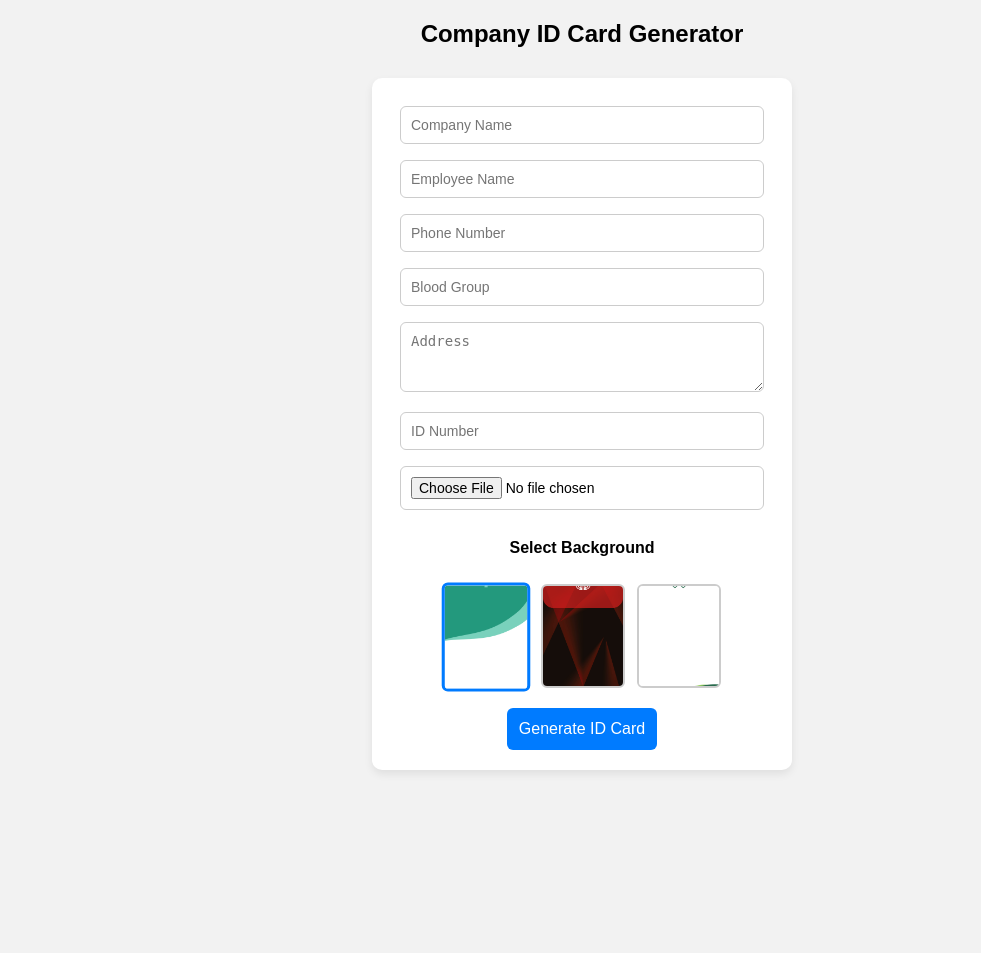
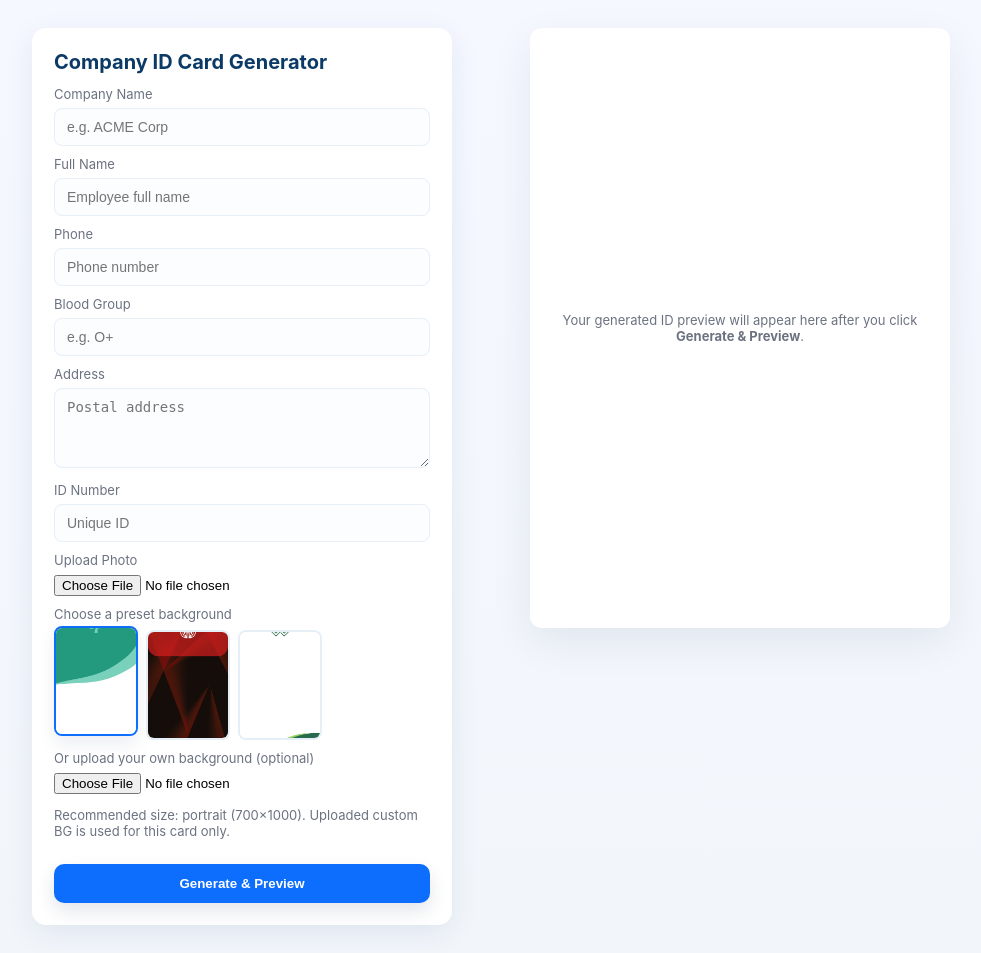
Before and after one commit to JO-GitHub23/ID_Card_Generator, a Flask app: page / in a window 1280 px wide. Shown: the whole page, without its empty margins (58-1039 px from the left). Before the commit the page ends 772 px from the top, so only its background shows below. Run offline with Flask 3, Linux system fonts and the light colour scheme.

Commit message:
Code corrected

```diff
--- a/app.py
+++ b/app.py
@@ -1,50 +1,102 @@
-from flask import Flask, render_template, request, send_file
+from flask import Flask, render_template, request, redirect, url_for
+from werkzeug.utils import secure_filename
 import os
 from id_card_generator import generate_id_card
 
-app = Flask(__name__, template_folder="templates", static_folder="static")
+app = Flask(__name__)
 
+# Folders
+ROOT = os.path.dirname(os.path.abspath(__file__))
+STATIC = os.path.join(ROOT, "static")
+BG_FOLDER = os.path.join(STATIC, "backgrounds")
+GEN_FOLDER = os.path.join(STATIC, "generated")
+FONT_FOLDER = os.path.join(STATIC, "fonts")
 
-# Ensure required folders exist
-os.makedirs(os.path.join("static", "generated"), exist_ok=True)
-os.makedirs(os.path.join("static", "backgrounds"), exist_ok=True)
-os.makedirs(os.path.join("static", "fonts"), exist_ok=True)
+# Ensure folders exist
+os.makedirs(BG_FOLDER, exist_ok=True)
+os.makedirs(GEN_FOLDER, exist_ok=True)
+os.makedirs(FONT_FOLDER, exist_ok=True)
+
+ALLOWED_IMG = {".png", ".jpg", ".jpeg", ".webp"}
+
+def allowed_file(filename):
+    ext = os.path.splitext(filename)[1].lower()
+    return ext in ALLOWED_IMG
 
 @app.route("/")
 def index():
-    bg_folder = os.path.join(app.root_path, "static", "backgrounds")
-    bg_files = [f for f in os.listdir(bg_folder) if f.lower().endswith(('.png', '.jpg', '.jpeg'))]
-    bg_files.sort()
-    return render_template("index.html", bg_files=bg_files)
+    bg_files = sorted([f for f in os.listdir(BG_FOLDER) if f.lower().endswith((".png", ".jpg", ".jpeg", ".webp"))])
+    return render_template("index.html", bg_files=bg_files, preview_file=None)
 
 @app.route("/generate", methods=["POST"])
 def generate():
     try:
-        company = request.form["company"]
-        name = request.form["name"]
-        phone = request.form["phone"]
-        blood = request.form["blood"]
-        address = request.form["address"]
-        id_no = request.form["id_no"]
-        bg_name = request.form["bg_name"]
+        # form fields
+        company = request.form.get("company", "").strip()
+        name = request.form.get("name", "").strip()
+        phone = request.form.get("phone", "").strip()
+        blood = request.form.get("blood", "").strip()
+        address = request.form.get("address", "").strip()
+        id_no = request.form.get("id_no", "").strip()
+        selected_bg = request.form.get("bg_name", "")
 
-        # Save photo
-        photo = request.files["photo"]
-        photo_ext = os.path.splitext(photo.filename)[1]
-        photo_path = os.path.join("static", "generated", f"{id_no}_photo{photo_ext}")
+        # validate required
+        if not (company and name and id_no):
+            return "Company, Name and ID are required", 400
+
+        # photo upload
+        photo = request.files.get("photo")
+        if not photo or photo.filename == "":
+            return "Please upload a photo", 400
+        if not allowed_file(photo.filename):
+            return "Photo file type not allowed", 400
+
+        photo_filename = secure_filename(f"{id_no}_photo{os.path.splitext(photo.filename)[1]}")
+        photo_path = os.path.join(GEN_FOLDER, photo_filename)
         photo.save(photo_path)
 
-        bg_path = os.path.join("static", "backgrounds", bg_name)
-        if not os.path.exists(bg_path):
-            return f"Background '{bg_name}' not found.", 400
+        # custom background upload (preferred if present)
+        custom_bg = request.files.get("custom_bg")
+        bg_path = None
+        if custom_bg and custom_bg.filename != "":
+            if not allowed_file(custom_bg.filename):
+                return "Background file type not allowed", 400
+            custom_fname = secure_filename(f"{id_no}_bg{os.path.splitext(custom_bg.filename)[1]}")
+            bg_path = os.path.join(GEN_FOLDER, custom_fname)
+            custom_bg.save(bg_path)
+        else:
+            # use selected preset
+            if not selected_bg:
+                return "No background selected", 400
+            preset_path = os.path.join(BG_FOLDER, secure_filename(selected_bg))
+            if not os.path.exists(preset_path):
+                return f"Preset background not found: {selected_bg}", 400
+            bg_path = preset_path
 
-        # Generate ID Card
-        output_file = generate_id_card(company, name, phone, blood, address, id_no, photo_path, bg_path)
+        # Generate ID card (returns full path)
+        output_path = generate_id_card(
+            company=company,
+            name=name,
+            phone=phone,
+            blood=blood,
+            address=address,
+            id_no=id_no,
+            photo_path=photo_path,
+            bg_path=bg_path,
+            output_dir=GEN_FOLDER
+        )
 
-        return send_file(output_file, as_attachment=True)
+        # For preview on same page, we pass relative path under static/
+        preview_rel = os.path.relpath(output_path, STATIC).replace("\\", "/")  # e.g. generated/name_id_card.png
+
+        # list backgrounds again for template
+        bg_files = sorted([f for f in os.listdir(BG_FOLDER) if f.lower().endswith((".png", ".jpg", ".jpeg", ".webp"))])
+
+        return render_template("index.html", bg_files=bg_files, preview_file=preview_rel, download_name=os.path.basename(output_path))
 
     except Exception as e:
-        return f"Error: {e}", 500
+        # debug info while developing — in production you'd hide this
+        return render_template("error.html", error=str(e)), 500
 
 if __name__ == "__main__":
     port = int(os.environ.get("PORT", 5000))
--- a/templates/index.HTML
+++ b/templates/index.HTML
@@ -1,54 +1,157 @@
 <!DOCTYPE html>
-<html>
+<html lang="en">
 <head>
   <meta charset="utf-8" />
-  <title>ID Card Generator</title>
+  <title>ID Card Generator — Joel</title>
+  <link rel="icon" href="{{ url_for('static', filename='favicon.ico') }}" type="image/x-icon" />
+  <meta name="viewport" content="width=device-width,initial-scale=1" />
   <style>
-    body { font-family: Arial, sans-serif; background: #f2f2f2; text-align: center; }
-    form { background: white; padding: 20px; margin: 30px auto; width: 380px; border-radius: 10px; box-shadow: 0 4px 8px rgba(0,0,0,0.08); }
-    input, textarea { width: 90%; padding: 10px; margin: 8px 0; border-radius: 6px; border: 1px solid #ccc; font-size: 14px; }
-    button { background: #007bff; color: white; padding: 12px; border: none; border-radius: 6px; cursor: pointer; font-size: 16px; }
-    button:hover { background: #0056b3; }
-    .bg-preview { display:flex; flex-wrap:wrap; justify-content:center; margin:12px 0; }
-    .bg-preview img { width:80px; height:100px; margin:6px; border-radius:6px; border:2px solid #ccc; cursor:pointer; object-fit:cover; transition: .15s; }
-    .bg-preview img.selected { border:3px solid #007bff; transform: scale(1.03); }
+    :root{
+      --accent:#0d6efd;
+      --card-bg:#fff;
+      --muted:#6b7280;
+    }
+    *{box-sizing:border-box}
+    body{
+      font-family: Inter, system-ui, -apple-system, "Segoe UI", Roboto, "Helvetica Neue", Arial;
+      background: linear-gradient(180deg,#f5f8ff 0%, #f2f6fb 100%);
+      margin:0; min-height:100vh; display:flex; align-items:center; justify-content:center; padding:28px;
+    }
+    .container{
+      display:flex; gap:28px; align-items:flex-start; max-width:1100px; width:100%;
+    }
+    .form-card{
+      background:var(--card-bg); border-radius:14px; padding:22px; box-shadow:0 8px 30px rgba(13,40,85,0.08);
+      width:420px; transition:transform .18s ease;
+    }
+    .form-card h2{margin:0 0 12px 0; font-size:20px; color:#0b3a66}
+    .field{margin:10px 0}
+    input[type=text], textarea, select{
+      width:100%; padding:10px 12px; border-radius:8px; border:1px solid #e6eef8; font-size:14px;
+      background:#fbfdff;
+    }
+    textarea{min-height:80px; resize:vertical}
+    label.small{font-size:13px; color:var(--muted); margin-bottom:6px; display:block}
+    .bg-preview{display:flex; gap:8px; flex-wrap:wrap; margin-top:8px}
+    .bg-preview img{width:84px; height:110px; object-fit:cover; border-radius:8px; cursor:pointer; border:2px solid #e6eef8; transition:transform .15s, border-color .15s}
+    .bg-preview img.selected{border-color:var(--accent); transform:translateY(-4px); box-shadow:0 8px 18px rgba(13,40,85,0.08)}
+    .muted{color:var(--muted); font-size:13px}
+    button.cta{
+      margin-top:12px; width:100%; padding:12px; background:var(--accent); color:white; border:none; border-radius:10px;
+      font-weight:600; cursor:pointer; box-shadow:0 8px 18px rgba(13,40,85,0.12); transition:transform .12s;
+    }
+    button.cta:hover{transform:translateY(-3px)}
+    /* preview column */
+    .preview-panel{
+      width:520px; display:flex; flex-direction:column; gap:10px; align-items:center;
+    }
+    .preview-box{
+      width:420px; height:600px; border-radius:12px; background:#fff; box-shadow:0 14px 40px rgba(11,36,66,0.08); display:flex;
+      align-items:center; justify-content:center; padding:14px; position:relative; overflow:hidden;
+    }
+    .preview-box img{max-width:100%; max-height:100%; border-radius:6px; opacity:0; transform:translateY(8px) scale(.99); transition:all .35s ease}
+    .preview-box img.visible{opacity:1; transform:translateY(0) scale(1)}
+    .download-row{display:flex; gap:8px; width:100%; justify-content:center}
+    a.download-btn{padding:10px 18px; border-radius:8px; background:#0b6df0; color:white; text-decoration:none; font-weight:600}
+    .note{font-size:13px; color:var(--muted); text-align:center}
+    @media(max-width:960px){ .container{flex-direction:column; align-items:center} .preview-panel{width:100%} .form-card{width:100%; max-width:520px} }
   </style>
+</head>
+<body>
+  <div class="container">
+    <div class="form-card">
+      <h2>Company ID Card Generator</h2>
+      <form action="{{ url_for('generate') }}" method="post" enctype="multipart/form-data">
+        <div class="field">
+          <label class="small">Company Name</label>
+          <input type="text" name="company" placeholder="e.g. ACME Corp" required>
+        </div>
+
+        <div class="field">
+          <label class="small">Full Name</label>
+          <input type="text" name="name" placeholder="Employee full name" required>
+        </div>
+
+        <div class="field">
+          <label class="small">Phone</label>
+          <input type="text" name="phone" placeholder="Phone number">
+        </div>
+
+        <div class="field">
+          <label class="small">Blood Group</label>
+          <input type="text" name="blood" placeholder="e.g. O+">
+        </div>
+
+        <div class="field">
+          <label class="small">Address</label>
+          <textarea name="address" placeholder="Postal address"></textarea>
+        </div>
+
+        <div class="field">
+          <label class="small">ID Number</label>
+          <input type="text" name="id_no" placeholder="Unique ID" required>
+        </div>
+
+        <div class="field">
+          <label class="small">Upload Photo</label>
+          <input type="file" name="photo" accept="image/*" required>
+        </div>
+
+        <div class="field">
+          <label class="small">Choose a preset background</label>
+          <div class="bg-preview">
+            {% for bg in bg_files %}
+              <img src="{{ url_for('static', filename='backgrounds/' + bg) }}" data-name="{{ bg }}" onclick="selectBg('{{ bg }}', this)" title="{{ bg }}">
+            {% endfor %}
+          </div>
+          <input type="hidden" id="bg_name" name="bg_name" value="{{ bg_files[0] if bg_files else '' }}">
+        </div>
+
+        <div class="field">
+          <label class="small">Or upload your own background (optional)</label>
+          <input type="file" name="custom_bg" accept="image/*">
+          <p class="muted">Recommended size: portrait (700×1000). Uploaded custom BG is used for this card only.</p>
+        </div>
+
+        <button class="cta" type="submit">Generate & Preview</button>
+      </form>
+    </div>
+
+    <div class="preview-panel">
+      <div class="preview-box" aria-live="polite">
+        {% if preview_file %}
+          <img id="previewImage" src="{{ url_for('static', filename=preview_file) }}" class="visible" alt="ID preview">
+        {% else %}
+          <div class="note">Your generated ID preview will appear here after you click <strong>Generate & Preview</strong>.</div>
+        {% endif %}
+      </div>
+
+      {% if preview_file %}
+        <div class="download-row">
+          <a class="download-btn" href="{{ url_for('static', filename=preview_file) }}" download="{{ download_name }}">Download ID Card</a>
+        </div>
+      {% endif %}
+    </div>
+  </div>
+
   <script>
-    function selectBg(name, el) {
+    // select first preset bg visually on load
+    document.addEventListener('DOMContentLoaded', function(){
+      const imgs = document.querySelectorAll('.bg-preview img');
+      if(imgs.length>0){
+        imgs[0].classList.add('selected');
+        document.getElementById('bg_name').value = imgs[0].dataset.name;
+      }
+    });
+
+    function selectBg(name, el){
       document.getElementById('bg_name').value = name;
       document.querySelectorAll('.bg-preview img').forEach(i => i.classList.remove('selected'));
       el.classList.add('selected');
+      // clear custom_bg input if user picks a preset
+      const customInput = document.querySelector('input[name="custom_bg"]');
+      if(customInput) customInput.value = '';
     }
-
-    window.addEventListener('DOMContentLoaded', () => {
-      const first = document.querySelector('.bg-preview img');
-      if (first) {
-        first.classList.add('selected');
-        document.getElementById('bg_name').value = first.getAttribute('data-name');
-      }
-    });
   </script>
-</head>
-<body>
-  <h2>Company ID Card Generator</h2>
-  <form action="/generate" method="POST" enctype="multipart/form-data">
-    <input type="text" name="company" placeholder="Company Name" required>
-    <input type="text" name="name" placeholder="Employee Name" required>
-    <input type="text" name="phone" placeholder="Phone Number" required>
-    <input type="text" name="blood" placeholder="Blood Group" required>
-    <textarea name="address" placeholder="Address" rows="3" required></textarea>
-    <input type="text" name="id_no" placeholder="ID Number" required>
-    <input type="file" name="photo" accept="image/*" required>
-
-    <h4>Select Background</h4>
-    <div class="bg-preview">
-      {% for bg in bg_files %}
-        <img src="{{ url_for('static', filename='backgrounds/' + bg) }}" data-name="{{ bg }}" onclick="selectBg('{{ bg }}', this)">
-      {% endfor %}
-    </div>
-    <input type="hidden" id="bg_name" name="bg_name" value="{{ bg_files[0] if bg_files else '' }}">
-
-    <button type="submit">Generate ID Card</button>
-  </form>
 </body>
 </html>
```
Also changed, not shown: id_card_generator.py (+67 -37 lines), templates/error.html (added, +15 -0 lines).
